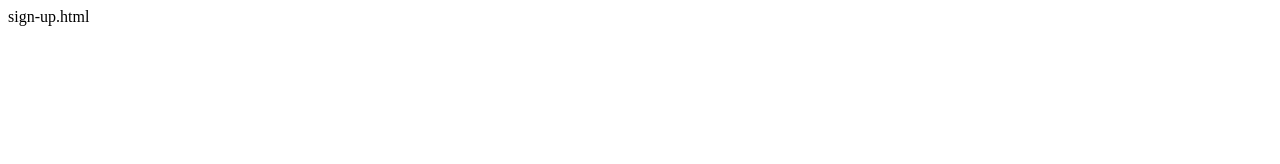
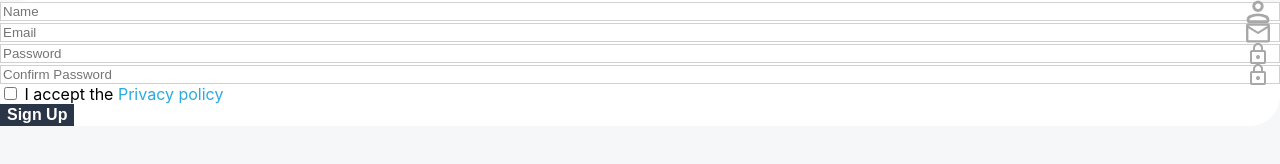
Before and after one commit to swiftAndHandy/Join, a website: page sign-up.html in a window 1280 px wide. Drawn offline with Linux system fonts and the light colour scheme.

Commit message:
preparing sign-up.html, commit before doing a break.

```diff
--- /dev/null
+++ b/assets/css/sign-up.css
@@ -0,0 +1,45 @@
+.sign-up-wrapper {
+    position: relative;
+    background-color: #fff;
+    border-radius: 30px;
+}
+
+.input-item {
+    position: relative;
+}
+
+.input-item input {
+    padding-right: 30px;
+    width: 100%;
+    box-sizing: border-box;
+    border: 1px solid #D1D1D1;
+}
+
+.input-item input:active {
+    border: 1px solid #29ABE2;
+}
+
+.registration-data {
+    display: flex;
+    flex-direction: column;
+}
+
+.input-icons {
+    position: absolute;
+    right: 10px;
+    width: 24px;
+    height: 24px;
+}
+
+.form-btn {
+    border: 1px solid #2A3647;
+    background-color: #2A3647;
+    color: white;
+    font-weight: 700;
+    font-size: 16px;
+}
+
+.form-btn:hover {
+    background-color: #29ABE2;
+    box-shadow: 0 4px 4px 0 rgba(0, 0, 0, 0.25);
+}
--- /dev/null
+++ b/assets/js/sign-up.js
@@ -0,0 +1,15 @@
+let privacyCheckboxActive = false;
+
+
+/**
+ * sets the value of privacyCheckboxActive to the opposite and
+ * disables or enables the submit-button based on the new value
+ */
+function togglePrivacy() {
+    privacyCheckboxActive = !privacyCheckboxActive;
+    if (privacyCheckboxActive) {
+        document.getElementById('submit-btn').disabled = false;
+    } else {
+        document.getElementById('submit-btn').disabled = true;
+    }
+}
--- a/sign-up.html
+++ b/sign-up.html
@@ -1 +1,46 @@
-sign-up.html
+<!DOCTYPE html>
+<html lang="en">
+
+<head>
+    <meta charset="UTF-8">
+    <meta name="viewport" content="width=device-width, initial-scale=1.0">
+    <title>Join - Sign up</title>
+    <link rel="stylesheet" href="./assets/css/style.css">
+    <link rel="stylesheet" href="./assets/css/sign-up.css">
+    <script src="./assets/js/sign-up.js"></script>
+</head>
+
+<body>
+    <section class="sign-up-wrapper">
+        <div class="dialog-headline"></div>
+        <div class="horizontal-line"></div>
+        <form class="registration-form" onsubmit="return false">
+            <div class="registration-data">
+                <div class="input-item">
+                    <img src="./assets/img/icons/person-gray.svg" alt="" class="input-icons">
+                    <input type="text" id="name" name="name" placeholder="Name" required>
+                </div>
+                <div class="input-item">
+                    <img src="./assets/img/icons/mail.svg" alt="" class="input-icons">
+                    <input type="email" id="email" name="email" placeholder="Email" autocomplete="username" required>
+                </div>
+                <div class="input-item">
+                    <img src="./assets/img/icons/lock.svg" alt="" class="input-icons">
+                    <input type="password" id="password-create" name="password" placeholder="Password" autocomplete="new-password" required>
+                </div>
+                <div class="input-item">
+                    <img src="./assets/img/icons/lock.svg" alt="" class="input-icons">
+                    <input type="password" id="password-validation" name="password-validation"
+                        placeholder="Confirm Password" autocomplete="new-password" required>
+                </div>
+            </div>
+            <div class="privacy-checkbox">
+                <input type="checkbox" id="privacy" name="privacy-checkbox" onclick="togglePrivacy()">
+                <label for="privacy">I accept the <a href="./privacy.html">Privacy policy</a></label>
+            </div>
+            <button id="submit-btn" class="form-btn" disabled>Sign Up</button>
+        </form>
+    </section>
+</body>
+
+</html>
```
Also changed, not shown: contact_dialog.html (+3 -3 lines), contact_edit_dialog.html (+2 -2 lines), assets/img/icons/lock.svg (added), assets/img/icons/visibility.svg (added), assets/img/icons/visibility_off.svg (added).
